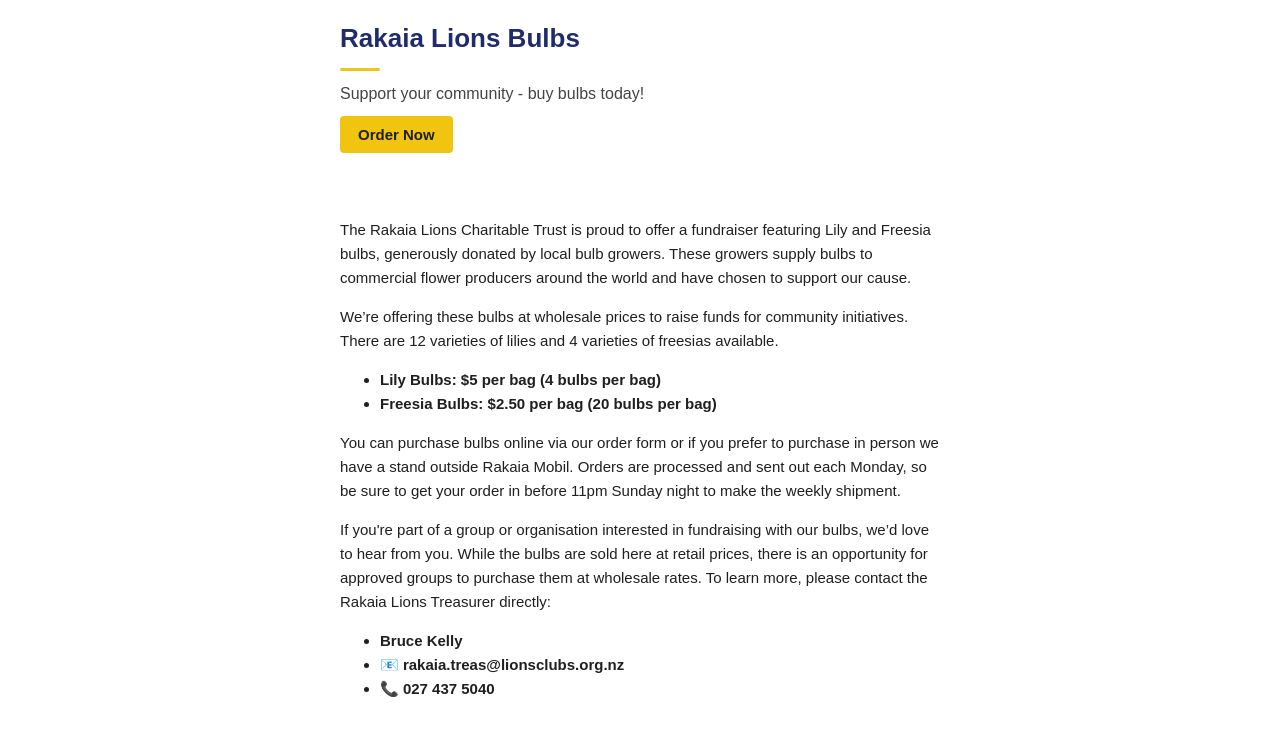
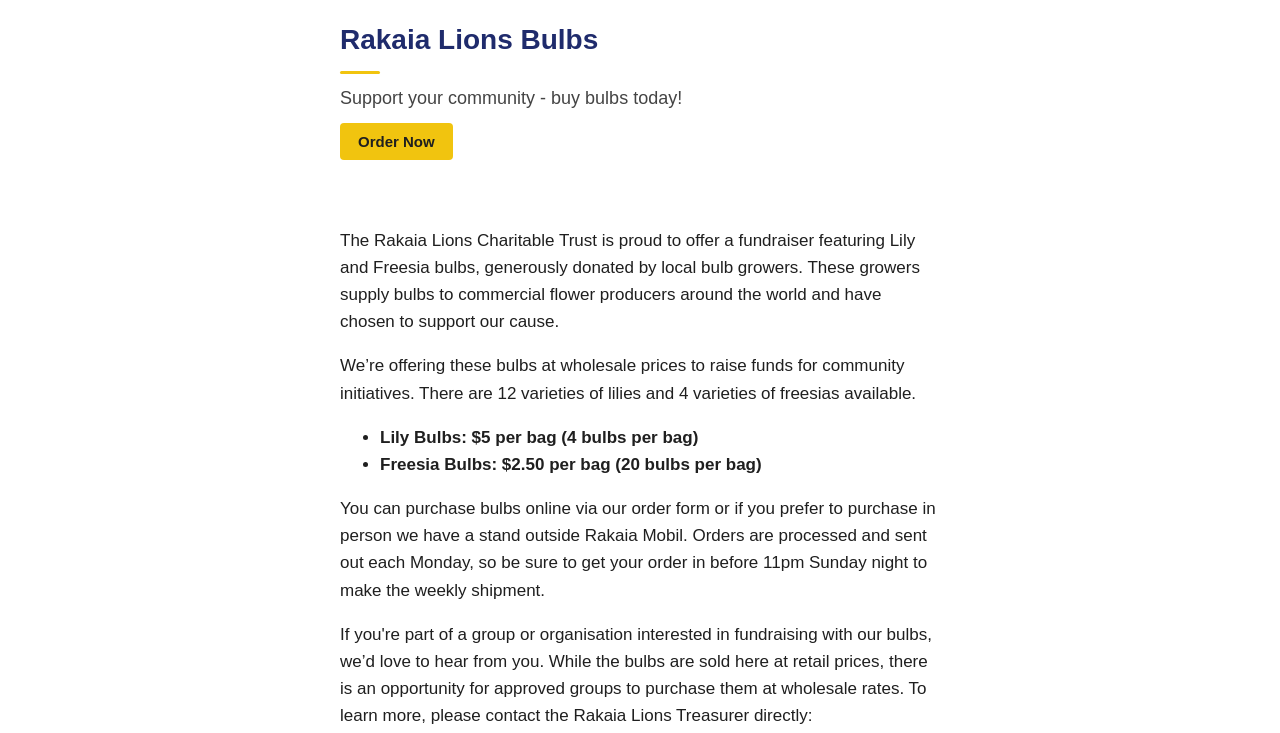
Before and after one commit to jessicamcarthur/rakaia-lions-bulbs, a plain HTML site: page index.html in a window 1280 px wide. Shown: the part 962-1695 px from the top of the page. Drawn offline with nearby package versions, Linux system fonts and the light colour scheme.

Commit message:
style changes

```diff
--- a/css/style.css
+++ b/css/style.css
@@ -17,11 +17,11 @@ h1, h2, h3 {
   margin: 0 0 10px;
 }
 
-h1 { font-size: 26px; }
-h2 { font-size: 22px; }
-h3 { font-size: 16px; font-weight: 500; color: #444; }
+h1 { font-size: 28px; }
+h2 { font-size: 24px; }
+h3 { font-size: 18px; font-weight: 500; color: #444; }
 
-p, ul, label { font-size: 15px; }
+p, ul, label { font-size: 17px; }
 li { font-weight: bold; }
 
 .hero-img {
```
